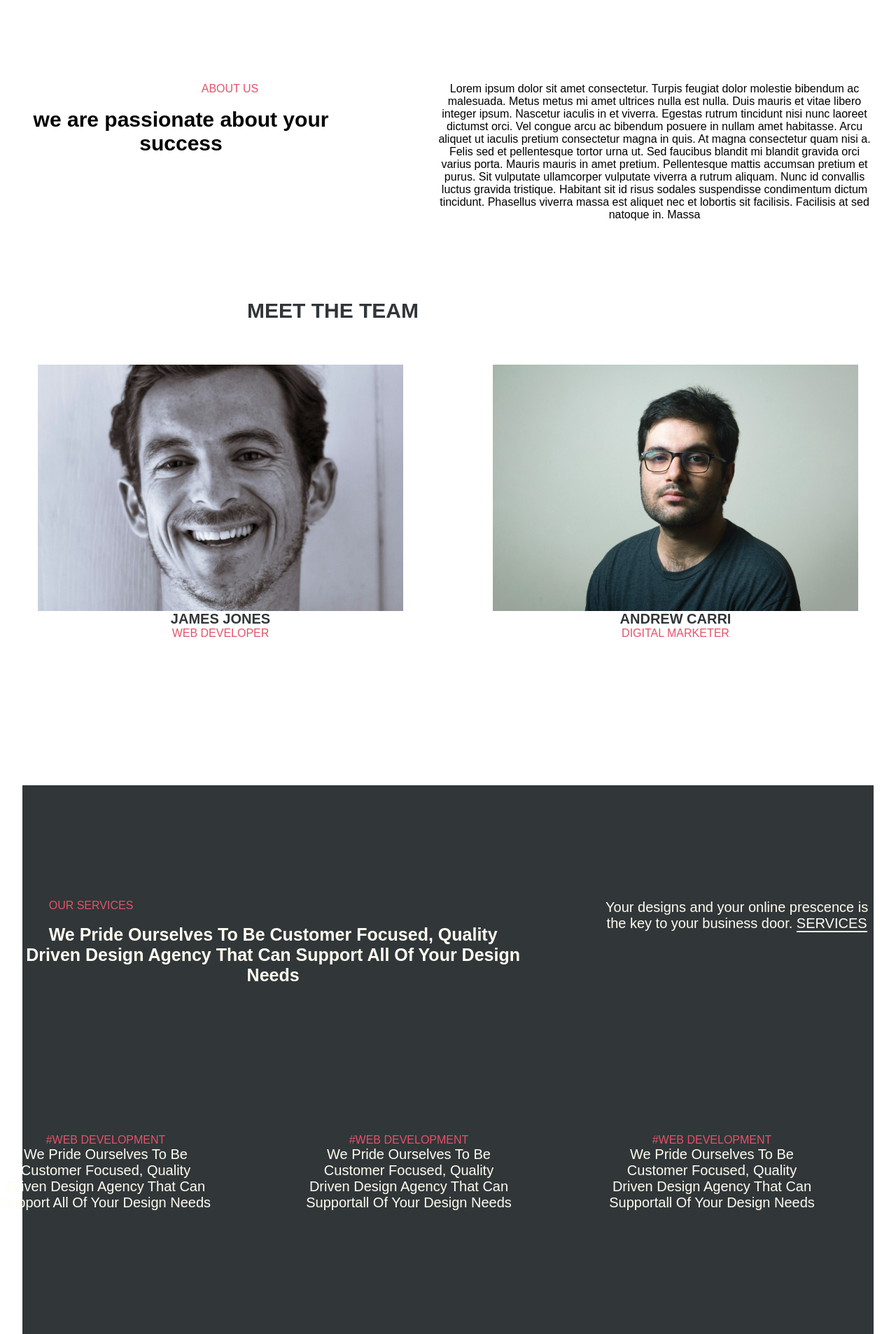
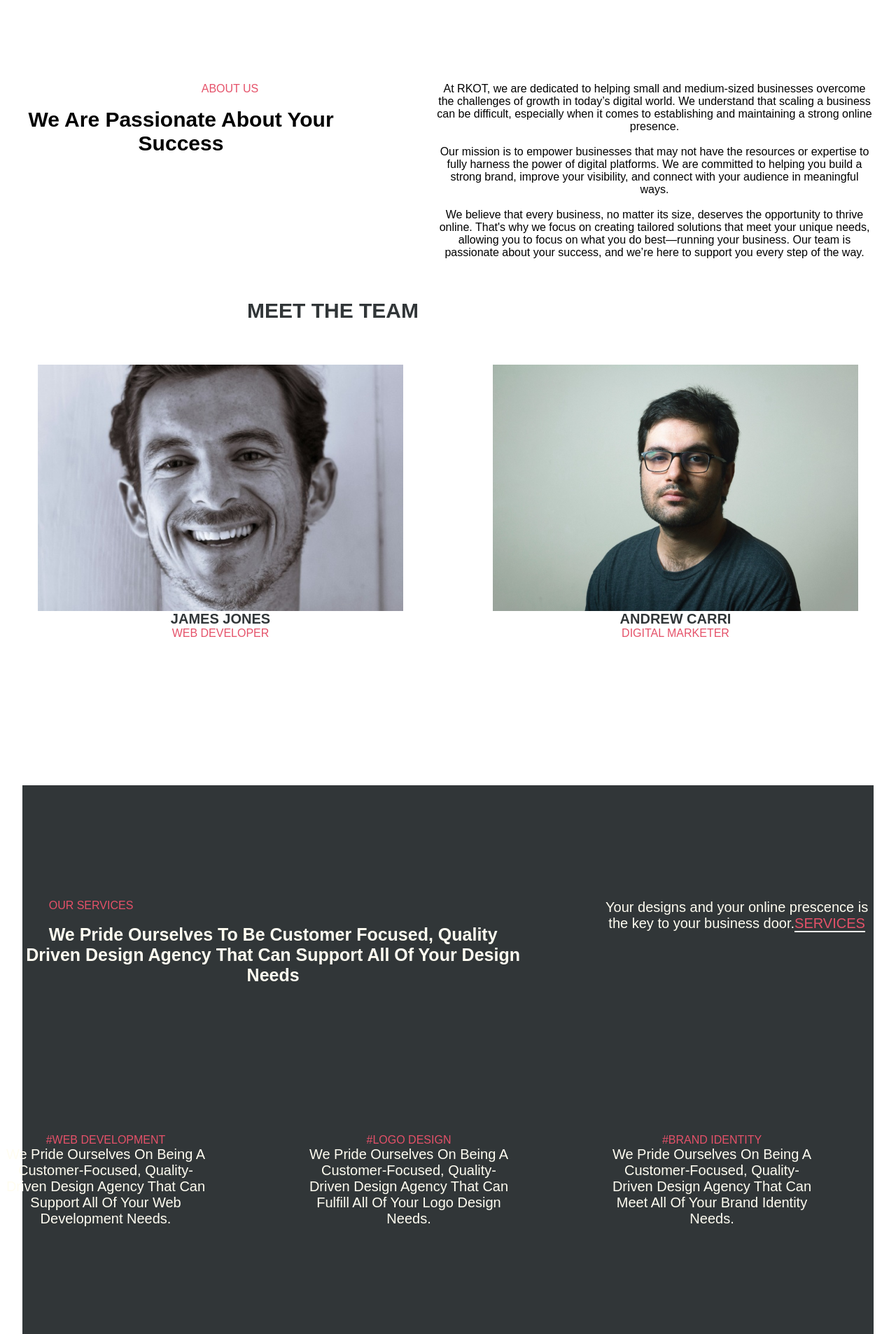
Before and after one commit to rkotchamp/rkot-agency, a React (Vite) app: page /about-us in a window 1280 px wide. Shown: the part 654-2560 px from the top of the page at 70% size. Built offline with nearby package versions, Linux system fonts and the light colour scheme; no server answers.

Commit message:
filled tyhe page with content

```diff
--- a/src/Components/Footer/Footer.jsx
+++ b/src/Components/Footer/Footer.jsx
@@ -1,6 +1,7 @@
 import logoSec from "../../assets/Images/rkotlogo.png";
 
 import "./Footer.css";
+import { Link } from "react-router-dom";
 
 function Footer() {
   return (
@@ -15,10 +16,18 @@ function Footer() {
       <div className="navContainer">
         <p>Navigation</p>
         <ul>
-          <li>Home</li>
-          <li>Our Works</li>
-          <li>Our Services</li>
-          <li>About Us</li>
+          <Link to="/">
+            <li>Home</li>
+          </Link>
+          <Link to="/portfolio">
+            <li>Our Works</li>
+          </Link>
+          <Link to="/services">
+            <li>Our Services</li>
+          </Link>
+          <Link to="about-us">
+            <li>About Us</li>
+          </Link>
         </ul>
       </div>
       <div className="contactArea">
--- a/src/Components/ServicesSection/ServicesSection.css
+++ b/src/Components/ServicesSection/ServicesSection.css
@@ -49,6 +49,8 @@
 .firstPane .notes p span {
   border-bottom: 2px solid var(--primary-color);
   text-transform: uppercase;
+  cursor: pointer;
+  color: var(--focus-color);
 }
 
 .secondPane {
--- a/src/Components/ServicesSection/ServicesSection.jsx
+++ b/src/Components/ServicesSection/ServicesSection.jsx
@@ -1,3 +1,4 @@
+import { Link } from "react-router-dom";
 import "./ServicesSection.css";
 
 function ServicesSection() {
@@ -14,7 +15,10 @@ function ServicesSection() {
         <div className="notes">
           <p>
             Your designs and your online prescence is the key to your business
-            door. <span>Services</span>
+            door.
+            <Link to="/services">
+              <span>Services</span>
+            </Link>
           </p>
         </div>
       </div>
@@ -22,22 +26,22 @@ function ServicesSection() {
         <div className="firstWeb">
           <p className="headingsIn">#Web development</p>
           <p className="text">
-            We pride ourselves to be customer focused, quality driven design
-            agency that can support all of your design needs
+            We pride ourselves on being a customer-focused, quality-driven
+            design agency that can support all of your web development needs.
           </p>
         </div>
         <div className="firstWeb">
-          <p className="headingsIn">#Web development</p>
+          <p className="headingsIn">#Logo Design</p>
           <p className="text">
-            We pride ourselves to be customer focused, quality driven design
-            agency that can supportall of your design needs
+            We pride ourselves on being a customer-focused, quality-driven
+            design agency that can fulfill all of your logo design needs.
           </p>
         </div>
         <div className="firstWeb">
-          <p className="headingsIn">#Web development</p>
+          <p className="headingsIn">#Brand Identity</p>
           <p className="text">
-            We pride ourselves to be customer focused, quality driven design
-            agency that can supportall of your design needs
+            We pride ourselves on being a customer-focused, quality-driven
+            design agency that can meet all of your brand identity needs.
           </p>
         </div>
       </div>
--- a/src/Components/SocialBlock/Social.jsx
+++ b/src/Components/SocialBlock/Social.jsx
@@ -4,8 +4,9 @@ import { FaSquareXTwitter } from "react-icons/fa6";
 import { FaPinterest } from "react-icons/fa";
 import { PiLink } from "react-icons/pi";
 import ScrollToContactContext from "../../context/ScrollContactContext";
+import CopyPopUp from "../CopyPopUp/CopyPopUp";
+import { FaLinkedin } from "react-icons/fa";
 import "./Social.css";
-import CopyPopUp from "../CopyPopUp/CopyPopUp";
 
 function Social() {
   // Hooks
@@ -32,8 +33,9 @@ function Social() {
   return (
     <div className="social_blog_container">
       <div className="shareAndSocial">
-        <p className="share_text">Share this article</p>
+        <p className="share_text">Enjoyed the read? Share it!</p>
         <div className="socialIcons">
+          <FaLinkedin className="socIcons" />
           <BsFacebook className="socIcons" />
           <FaSquareXTwitter className="socIcons" />
           <FaPinterest className="socIcons" />
@@ -45,9 +47,9 @@ function Social() {
         <div className="questAndDescription">
           <p className="question">Want a free Consultation?</p>
           <p className="call_description">
-            Lectus at cras elit a morbi lectus nisl. Sem amet quam odio vitae
-            habitant blandit. Suspendisse at metus commodo nibh at. Tellus amet
-            sem non commodo sit. Dolor sed nisi maecenas ut l
+            Join over 100+ businesses that have transformed their online
+            presence with our expert guidance. Whether you're just starting or
+            looking to scale, we're here to help you succeed.
           </p>
         </div>
         <button className="blog_btn" onClick={scrollToContact}>
--- a/src/Components/Testimonials&Contacts/Contact/Contact.css
+++ b/src/Components/Testimonials&Contacts/Contact/Contact.css
@@ -142,7 +142,8 @@
   display: flex;
   flex-direction: column;
   align-items: center;
-  padding-top: 60px;
+  padding: 60px;
+  /* background-color: red; */
 }
 
 .contactService h2 {
@@ -254,8 +255,8 @@
   justify-content: center;
   align-items: center;
   gap: 10px; */
+  padding: 20px;
   width: 100%;
-  /* background-color: red; */
 }
 
 .textSpace textarea {
--- a/src/Components/Testimonials&Contacts/Contact/Contact.jsx
+++ b/src/Components/Testimonials&Contacts/Contact/Contact.jsx
@@ -318,7 +318,7 @@ function Contact() {
           {/* services */}
           {activeTab === 1 && (
             <div className="contactService">
-              <h2>what do you need help with?</h2>
+              <h2>Which areas of your project need expert attention?</h2>
               <div className="chooseService">
                 {Services.map((service, indx) => {
                   return (
@@ -353,7 +353,7 @@ function Contact() {
                 })}
               </div>
               <textarea
-                placeholder="Any More Description?"
+                placeholder="Anything we should know to assist you better?"
                 value={formData.ProjectDescription}
                 name="ProjectDescription"
                 onChange={handleFormChange}
@@ -364,7 +364,10 @@ function Contact() {
             <div className="projectDetails">
               <h2>Lets talk about your needs</h2>
               <div className="tellMore textSpace">
-                <label htmlFor="">Please tell us more about your project</label>
+                <label htmlFor="">
+                  What specific challenges are you facing with your current
+                  website or design?
+                </label>
                 <textarea
                   name="AboutProject"
                   value={formData.AboutProject}
@@ -373,7 +376,8 @@ function Contact() {
               </div>
               <div className="deadLine textSpace">
                 <label htmlFor="">
-                  When would you like your project to start?
+                  What’s the most critical goal you hope to achieve with this
+                  project?
                 </label>
                 <textarea
                   name="KickDate"
--- a/src/Pages/AboutPage/About.jsx
+++ b/src/Pages/AboutPage/About.jsx
@@ -33,25 +33,29 @@ function About() {
       <section className="aboutSection">
         <div className="about__text">
           <p>About Us</p>
-          <h2>we are passionate about your success</h2>
+          <h2>We Are Passionate About Your Success</h2>
         </div>
 
         <div className="longText">
           <p>
-            Lorem ipsum dolor sit amet consectetur. Turpis feugiat dolor
-            molestie bibendum ac malesuada. Metus metus mi amet ultrices nulla
-            est nulla. Duis mauris et vitae libero integer ipsum. Nascetur
-            iaculis in et viverra. Egestas rutrum tincidunt nisi nunc laoreet
-            dictumst orci. Vel congue arcu ac bibendum posuere in nullam amet
-            habitasse. Arcu aliquet ut iaculis pretium consectetur magna in
-            quis. At magna consectetur quam nisi a. Felis sed et pellentesque
-            tortor urna ut. Sed faucibus blandit mi blandit gravida orci varius
-            porta. Mauris mauris in amet pretium. Pellentesque mattis accumsan
-            pretium et purus. Sit vulputate ullamcorper vulputate viverra a
-            rutrum aliquam. Nunc id convallis luctus gravida tristique. Habitant
-            sit id risus sodales suspendisse condimentum dictum tincidunt.
-            Phasellus viverra massa est aliquet nec et lobortis sit facilisis.
-            Facilisis at sed natoque in. Massa{" "}
+            At RKOT, we are dedicated to helping small and medium-sized
+            businesses overcome the challenges of growth in today’s digital
+            world. We understand that scaling a business can be difficult,
+            especially when it comes to establishing and maintaining a strong
+            online presence.
+            <br />
+            <br /> Our mission is to empower businesses that may not have the
+            resources or expertise to fully harness the power of digital
+            platforms. We are committed to helping you build a strong brand,
+            improve your visibility, and connect with your audience in
+            meaningful ways. <br />
+            <br />
+            We believe that every business, no matter its size, deserves the
+            opportunity to thrive online. That's why we focus on creating
+            tailored solutions that meet your unique needs, allowing you to
+            focus on what you do best—running your business. Our team is
+            passionate about your success, and we’re here to support you every
+            step of the way.
           </p>
         </div>
       </section>
--- a/src/Pages/Blogs/BlogPage.css
+++ b/src/Pages/Blogs/BlogPage.css
@@ -33,8 +33,8 @@
   left: 0;
   right: 0;
   bottom: 0;
-  background-color: rgba(0, 0, 0, 0.5);
-  background-color: var(--focus-color);
+  background-color: rgba(0, 0, 0);
+  /* background-color: var(--focus-color); */
   opacity: 0.4;
   z-index: 1;
 }
@@ -49,13 +49,13 @@
 }
 
 .content_main_banner h2 {
-  width: 400px;
+  width: 600px;
   font-size: 30px;
   font-family: var(--secondary-font-family);
   color: var(--primary-color);
   text-transform: capitalize;
   position: absolute;
-  text-align: center;
+
   z-index: 2;
   margin: 0;
 }
```
Also changed, not shown: src/Components/AboutSection/AboutSection.jsx (+19 -9 lines), src/Pages/ServicePage/Service.jsx (+8 -16 lines).
